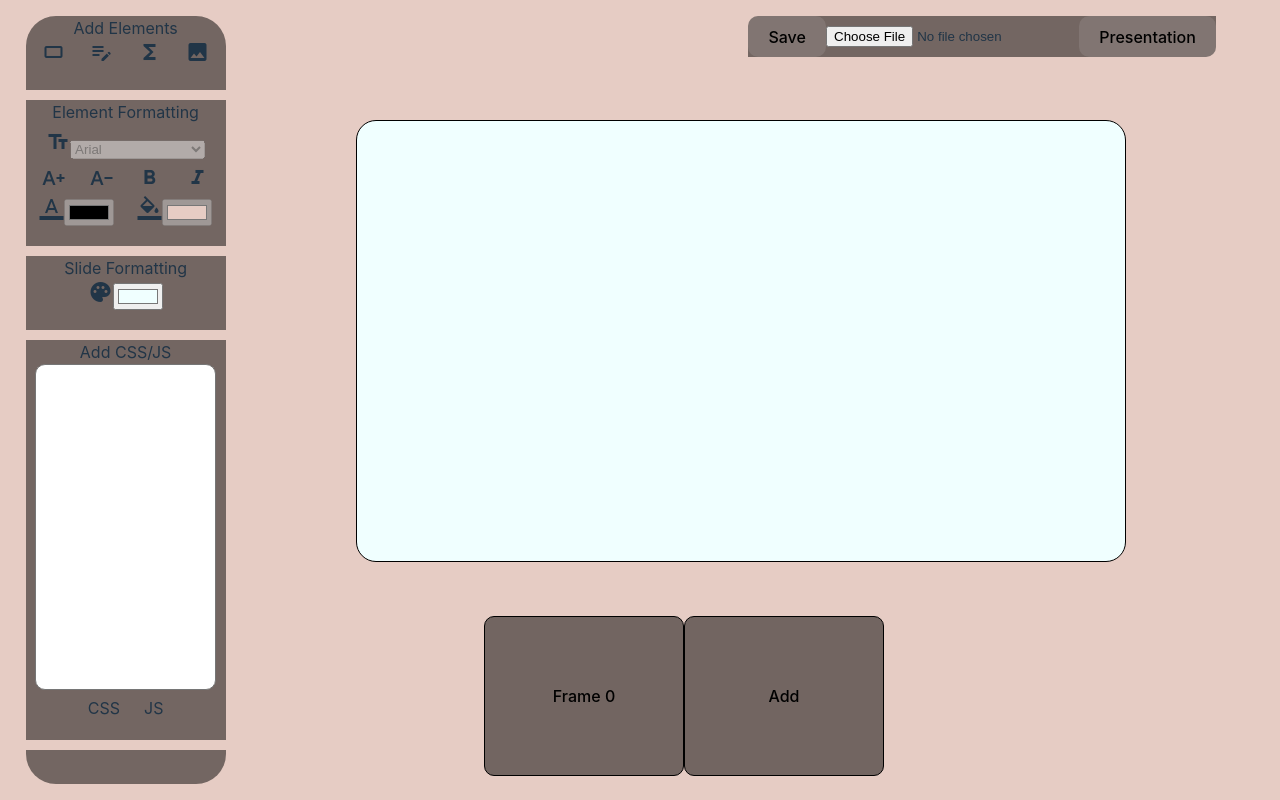
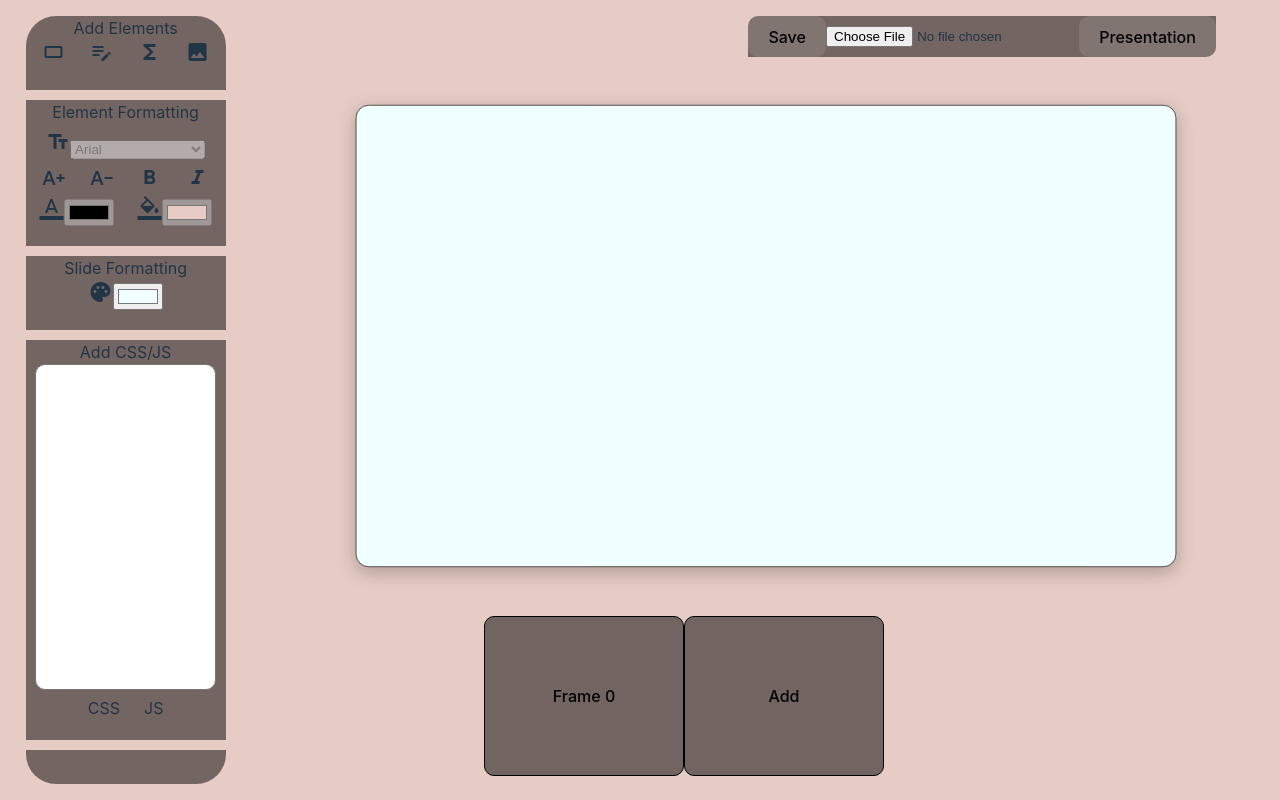
Before and after one commit to mk314k/SlideCraftK, a React (Vite) app: page / in a window 1280 px wide. Built offline with nearby package versions, Linux system fonts and the light colour scheme.

Commit message:
feat(canvas): standardize slide canvas to fixed 16:9 logical coordinates (1280x720)

```diff
--- a/src/App.css
+++ b/src/App.css
@@ -77,13 +77,26 @@ textarea{
 }
 
 
-.slideview{
+.slide-stage {
   position: fixed;
   left: calc(0.5*var(--tool-width) + 20vw);
-  top: 15vh;
-  width: 60vw;
-  height: 55vh;
+  top: 12vh;
+  width: 64vw;
+  height: 60vh;
+  display: flex;
+  justify-content: center;
+  align-items: center;
+}
+
+.slideview{
+  position: relative;
+  width: 1280px;
+  height: 720px;
   border-radius: 20px;
+  transform-origin: center center;
+  overflow: hidden;
+  box-shadow: 0 8px 28px rgba(0, 0, 0, 0.25);
+  flex-shrink: 0;
 }
 .slideview-full{
   position: fixed;
--- a/src/App.tsx
+++ b/src/App.tsx
@@ -1,7 +1,7 @@
 import './App.css';
-import React, { useState } from 'react';
+import React, { useState, useRef, useEffect } from 'react';
 import { KComponents } from './component/component';
-import { defaultFileName } from './frame';
+import { defaultFileName, KSlideSet, SLIDE_WIDTH, SLIDE_HEIGHT } from './frame';
 import { downloadFile, handleFullScreen } from './component/utility';
 import { Tools } from './tools';
 import { DeckProvider, useDeck } from './context/DeckContext';
@@ -30,13 +30,43 @@ const SlideSet: React.FC = () => {
 
 const SlideView: React.FC = () => {
   const { state, currentSlide, setActiveEID } = useDeck();
+  const stageRef = useRef<HTMLDivElement | null>(null);
+  const [scale, setScale] = useState(1);
+
+  useEffect(() => {
+    const updateScale = () => {
+      if (!stageRef.current) return;
+      const rect = stageRef.current.getBoundingClientRect();
+      if (rect.width > 0 && rect.height > 0) {
+        const nextScale = Math.min(rect.width / SLIDE_WIDTH, rect.height / SLIDE_HEIGHT);
+        setScale(nextScale);
+        KSlideSet.scale = nextScale;
+      }
+    };
+    updateScale();
+    window.addEventListener('resize', updateScale);
+    document.addEventListener('fullscreenchange', updateScale);
+    return () => {
+      window.removeEventListener('resize', updateScale);
+      document.removeEventListener('fullscreenchange', updateScale);
+    };
+  }, []);
 
   return (
+    <div ref={stageRef} className="slide-stage" onClick={() => setActiveEID(null)}>
       <div
         id={`slide${state.curFrame}`}
-      style={{ background: currentSlide.background }}
+        style={{
+          background: currentSlide.background,
+          width: `${SLIDE_WIDTH}px`,
+          height: `${SLIDE_HEIGHT}px`,
+          transform: `scale(${scale})`,
+        }}
         className="slideview"
-      onClick={() => setActiveEID(null)}
+        onClick={(e) => {
+          e.stopPropagation();
+          setActiveEID(null);
+        }}
       >
         {currentSlide.elements.map((elemData) => {
           const Comp = KComponents.get(elemData.name);
@@ -49,6 +79,7 @@ const SlideView: React.FC = () => {
             />
           );
         })}
+      </div>
     </div>
   );
 };
--- a/src/frame.ts
+++ b/src/frame.ts
@@ -1,4 +1,6 @@
-export const defaultSV = {x:0, y:0, width:100, height:100};
+export const SLIDE_WIDTH = 1280;
+export const SLIDE_HEIGHT = 720;
+export const defaultSV = {x: 120, y: 120, width: 220, height: 110};
 export type SV = typeof defaultSV;
 export const defaultFileName = 'untitled';
 
@@ -88,6 +90,7 @@ export class KSlideSet {
     public static curFrame = 0;
     public static editingMode = false;
     public static view = {x:0, y:0};
+    public static scale = 1;
     public static activeEID:number|null = null;
 
     public static numElement(frame = KSlideSet.curFrame){
```
Lines whose indentation alone changed are shown as unchanged.
